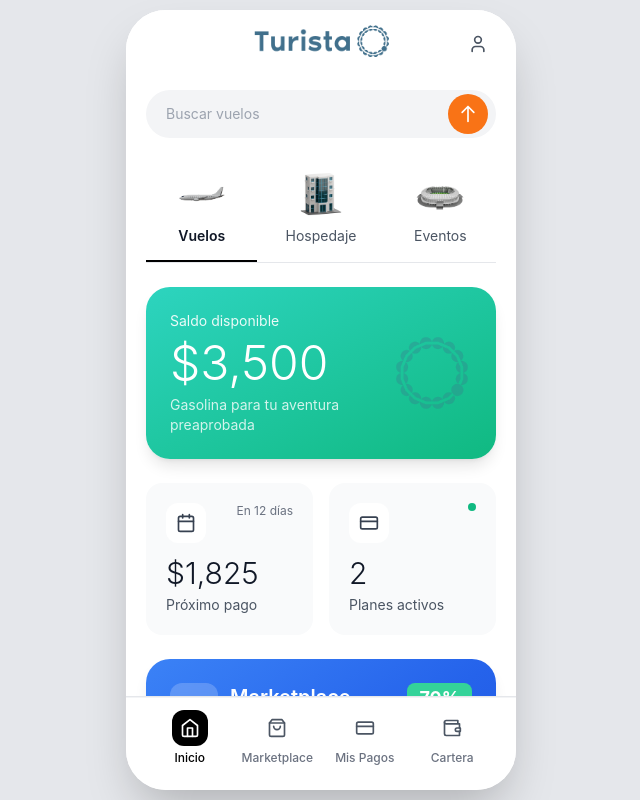
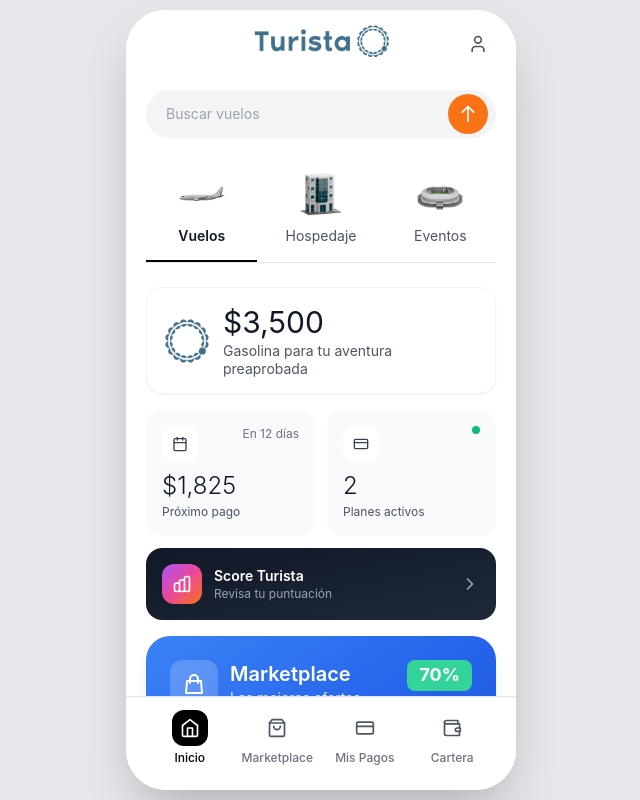
Before and after one commit to Rene-Nun/Pagox_proto_ux, a Next.js app: page / in a window 1280 px wide. Shown: the whole page, without its empty margins (319-959 px from the left). Built offline with nearby package versions, Linux system fonts and the light colour scheme.

Commit message:
Actualizar HomeScreen.tsx

```diff
--- a/app/components/screens/HomeScreen.tsx
+++ b/app/components/screens/HomeScreen.tsx
@@ -138,49 +138,66 @@ export default function HomeScreen({ onNavigate, activeTab }: HomeScreenProps) {
           </div>
 
           {/* Resto del contenido con espaciado */}
-          <div className="space-y-6 pt-6">
-            {/* Saldo disponible - Card con logo */}
-            <div className="bg-gradient-to-br from-teal-400 to-emerald-500 rounded-3xl p-6 shadow-lg relative overflow-hidden">
-              <div className="flex items-center justify-between">
-                <div className="flex-1">
-                  <p className="text-white/90 text-sm mb-2">Saldo disponible</p>
-                  <h2 className="text-5xl font-light text-white mb-2">$3,500</h2>
-                  <p className="text-white/80 text-sm">Gasolina para tu aventura preaprobada</p>
-                </div>
-                <div className="ml-4">
+          <div className="space-y-4 pt-6">
+            {/* Saldo disponible - Card simple blanca con logo a la izquierda */}
+            <div className="bg-white rounded-2xl p-4 shadow-sm border border-gray-100">
+              <div className="flex items-center gap-3">
+                <div className="flex-shrink-0">
                   <img
                     src="/images/TuristaVector.png"
                     alt="Turista"
-                    className="w-20 h-20 object-contain opacity-30"
+                    className="w-12 h-12 object-contain"
                   />
+                </div>
+                <div className="flex-1">
+                  <h2 className="text-3xl font-normal text-gray-900 mb-0.5">$3,500</h2>
+                  <p className="text-gray-600 text-sm leading-tight">Gasolina para tu aventura preaprobada</p>
                 </div>
               </div>
             </div>
 
-            {/* Stats Grid - Exactly as in Canva */}
-            <div className="grid grid-cols-2 gap-4">
+            {/* Stats Grid - Más compacto */}
+            <div className="grid grid-cols-2 gap-3">
               {/* Próximo pago */}
-              <div className="bg-gray-50 rounded-2xl p-5">
-                <div className="flex items-start justify-between mb-3">
-                  <div className="w-10 h-10 bg-white rounded-xl flex items-center justify-center">
-                    <Calendar className="w-5 h-5 text-gray-700" />
+              <div className="bg-gray-50 rounded-2xl p-4">
+                <div className="flex items-start justify-between mb-2">
+                  <div className="w-9 h-9 bg-white rounded-xl flex items-center justify-center">
+                    <Calendar className="w-4 h-4 text-gray-700" />
                   </div>
                   <span className="text-xs text-gray-500">En 12 días</span>
                 </div>
-                <p className="text-3xl font-light text-gray-900 mb-1">$1,825</p>
-                <p className="text-sm text-gray-600">Próximo pago</p>
+                <p className="text-2xl font-light text-gray-900 mb-0.5">$1,825</p>
+                <p className="text-xs text-gray-600">Próximo pago</p>
               </div>
 
               {/* Planes activos */}
-              <div className="bg-gray-50 rounded-2xl p-5">
-                <div className="flex items-start justify-between mb-3">
-                  <div className="w-10 h-10 bg-white rounded-xl flex items-center justify-center">
-                    <CreditCard className="w-5 h-5 text-gray-700" />
+              <div className="bg-gray-50 rounded-2xl p-4">
+                <div className="flex items-start justify-between mb-2">
+                  <div className="w-9 h-9 bg-white rounded-xl flex items-center justify-center">
+                    <CreditCard className="w-4 h-4 text-gray-700" />
                   </div>
                   <div className="w-2 h-2 bg-emerald-500 rounded-full"></div>
                 </div>
-                <p className="text-3xl font-light text-gray-900 mb-1">2</p>
-                <p className="text-sm text-gray-600">Planes activos</p>
+                <p className="text-2xl font-light text-gray-900 mb-0.5">2</p>
+                <p className="text-xs text-gray-600">Planes activos</p>
+              </div>
+
+              {/* Score Turista - Tercera card */}
+              <div className="col-span-2 bg-gradient-to-br from-gray-900 to-gray-800 rounded-2xl p-4 relative overflow-hidden">
+                <div className="flex items-center justify-between">
+                  <div className="flex items-center gap-3">
+                    <div className="w-10 h-10 bg-gradient-to-br from-purple-500 via-pink-500 to-orange-500 rounded-xl flex items-center justify-center">
+                      <svg className="w-5 h-5 text-white" fill="none" stroke="currentColor" viewBox="0 0 24 24">
+                        <path strokeLinecap="round" strokeLinejoin="round" strokeWidth={2} d="M9 19v-6a2 2 0 00-2-2H5a2 2 0 00-2 2v6a2 2 0 002 2h2a2 2 0 002-2zm0 0V9a2 2 0 012-2h2a2 2 0 012 2v10m-6 0a2 2 0 002 2h2a2 2 0 002-2m0 0V5a2 2 0 012-2h2a2 2 0 012 2v14a2 2 0 01-2 2h-2a2 2 0 01-2-2z" />
+                      </svg>
+                    </div>
+                    <div>
+                      <p className="text-white font-semibold text-sm">Score Turista</p>
+                      <p className="text-gray-400 text-xs">Revisa tu puntuación</p>
+                    </div>
+                  </div>
+                  <ChevronRight className="w-5 h-5 text-gray-400" />
+                </div>
               </div>
             </div>
 
```
